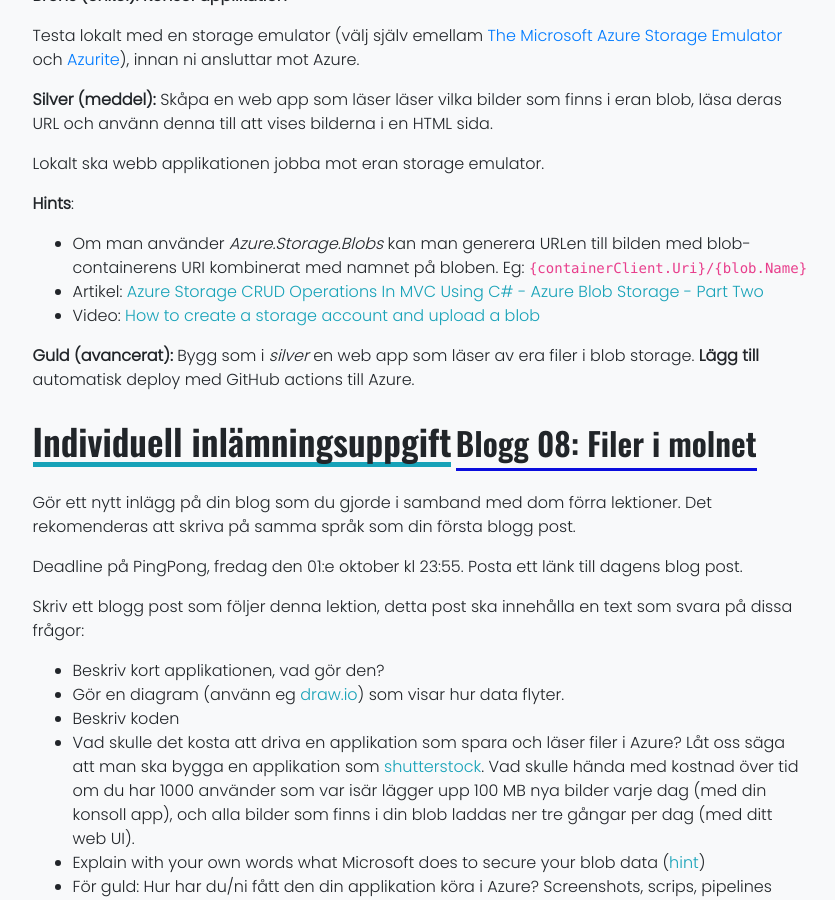
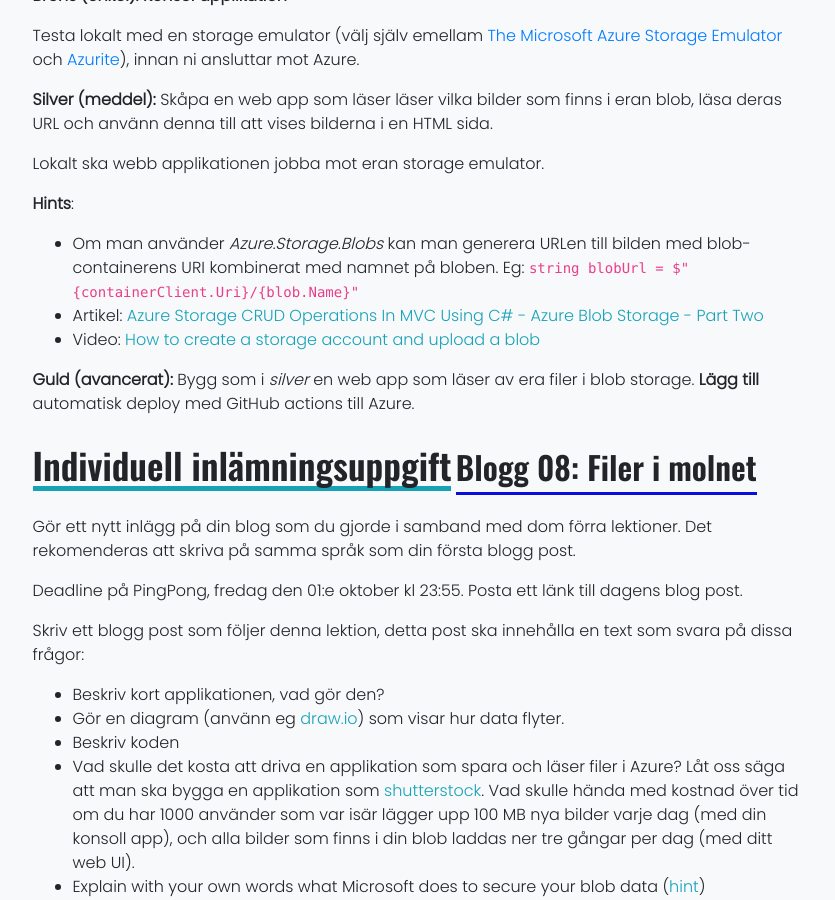
Before and after one commit to PGBSNH20/PGBSNH20-molnapplikationer, a Jekyll site: the page built from lectures/08-files.md, in a window 1280 px wide and 900 px high, scrolled down 2334 px. Shown: the whole window, without its empty margins (219-1054 px from the left). Built offline with Jekyll 4.4.1, drawn with Linux system fonts in a browser that asks for light colours; nearby versions of some CDN libraries.

Commit message:
makes url litet bättre

```diff
--- a/lectures/08-files.md
+++ b/lectures/08-files.md
@@ -52,7 +52,7 @@ Skåpa en web app som läser läser vilka bilder som finns i eran blob, läsa de
 Lokalt ska webb applikationen jobba mot eran storage emulator.
 
 **Hints**:
-* Om man använder *Azure.Storage.Blobs* kan man generera URLen till bilden med blob-containerens URI kombinerat med namnet på bloben. Eg: `{containerClient.Uri}/{blob.Name}`
+* Om man använder *Azure.Storage.Blobs* kan man generera URLen till bilden med blob-containerens URI kombinerat med namnet på bloben. Eg: `string blobUrl = $"{containerClient.Uri}/{blob.Name}"`
 * Artikel: [Azure Storage CRUD Operations In MVC Using C# - Azure Blob Storage - Part Two](https://www.c-sharpcorner.com/article/azure-storage-crud-operations-in-mvc-using-c-sharp-part-two/)
 * Video: [How to create a storage account and upload a blob](https://www.youtube.com/watch?v=UJG6viKU_A8)
 
```
